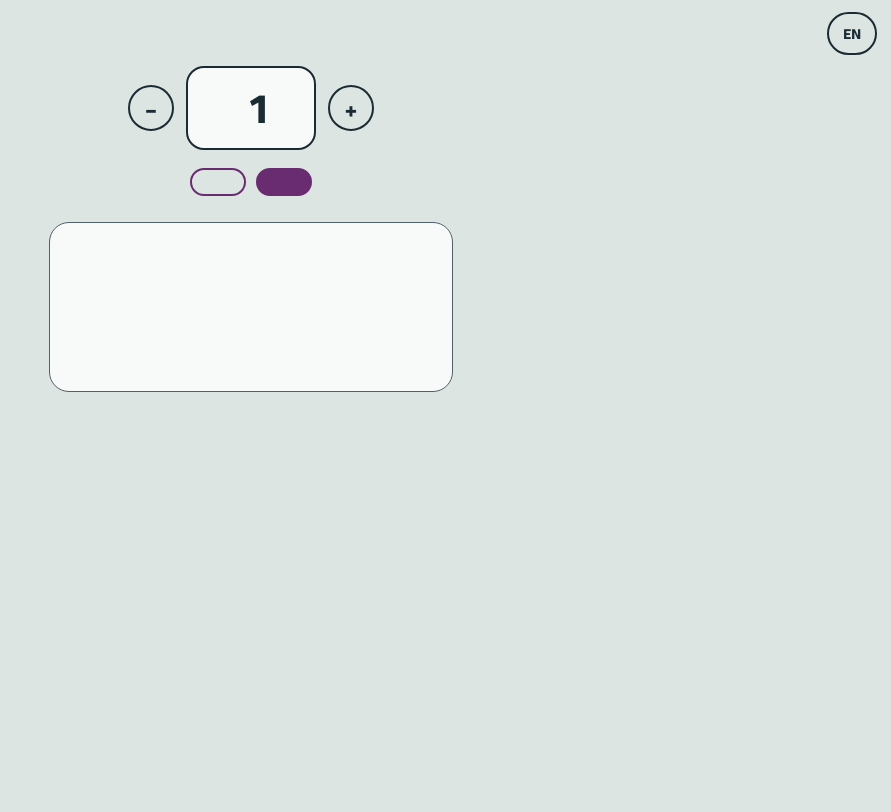
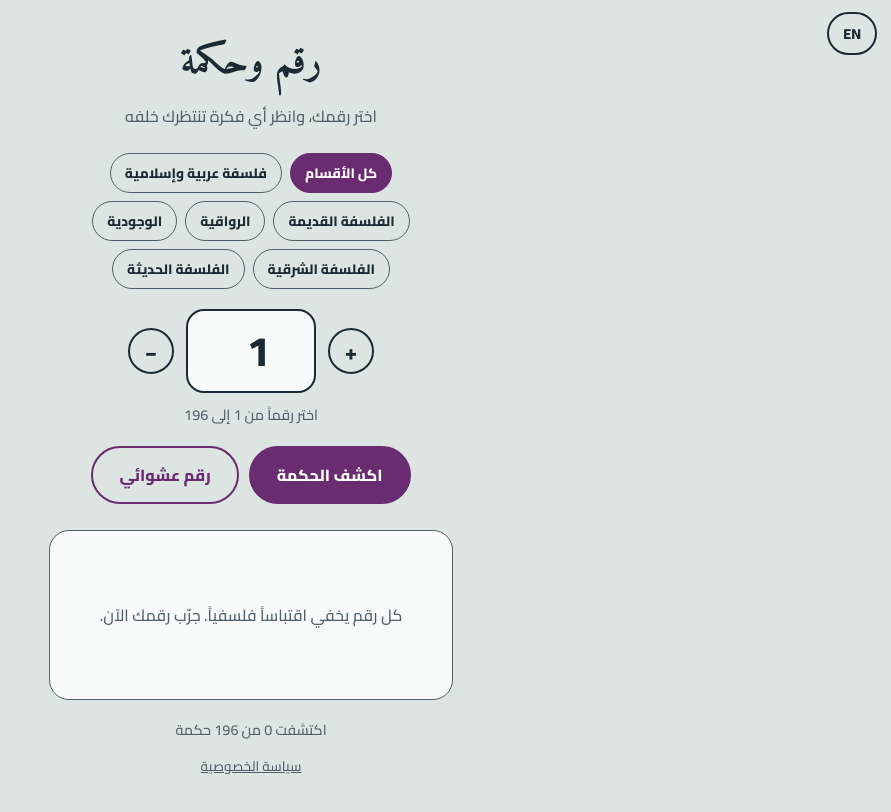
Before and after one commit to saramodabonrawd-ui/Nastinka, a plain HTML site: page index.html in a window 1280 px wide. Shown: the whole page, without its empty margins (389-1280 px from the left). Drawn offline with Linux system fonts and the light colour scheme.

Commit message:
Fix translation entries in index.html

```diff
--- a/index.html
+++ b/index.html
@@ -49,6 +49,7 @@ button:focus-visible,input:focus-visible{outline:3px solid var(--accent);outline
 .chip.on{background:var(--accent);border-color:var(--accent);color:var(--onaccent)}
 .seen{margin-top:16px;color:var(--muted);font-size:.9rem}
 @media (prefers-reduced-motion: reduce){.scroll.show{animation:none}}
+.priv{display:inline-block;margin-top:10px;color:var(--muted);font-size:.85rem;text-decoration:underline}
 </style>
 </head>
 <body>
@@ -343,7 +344,7 @@ var T={
 ar:{dir:"rtl",btn:"EN",title:"رقم وحكمة",sub:"اختر رقمك، وانظر أي فكرة تنتظرك خلفه",range:"اختر رقماً من 1 إلى ",go:"اكشف الحكمة",rand:"رقم عشوائي",hint:"كل رقم يخفي اقتباساً فلسفياً. جرّب رقمك الآن.",num:"الرقم ",meaning:"ما المقصود؟",about:"عن القائل",seenA:"اكتشفت ",seenB:" من ",seenC:" حكمة",priv:"سياسة الخصوصية",
     q1:"«",q2:"»"},
 en:{dir:"ltr",btn:"ع",title:"Number and Wisdom",sub:"Pick a number and see which idea waits behind it",range:"Pick a number from 1 to ",go:"Reveal the wisdom",rand:"Random number",hint:"Every number hides a philosophical quote. Try yours now.",num:"Number ",priv:"Privacy Policy",
-,meaning:"What it means",about:"About the thinker",seenA:"You found ",seenB:" of ",seenC:" quotes",q1:"“",q2:"”"}
+meaning:"What it means",about:"About the thinker",seenA:"You found ",seenB:" of ",seenC:" quotes",q1:"“",q2:"”"}
 };
 var CATS=[["all","كل الأقسام","All categories"],["arab","فلسفة عربية وإسلامية","Arab and Islamic"],["anc","الفلسفة القديمة","Ancient"],["sto","الرواقية","Stoicism"],["exi","الوجودية","Existentialism"],["eas","الفلسفة الشرقية","Eastern"],["mod","الفلسفة الحديثة","Modern"]];
 var CAT={};
```
